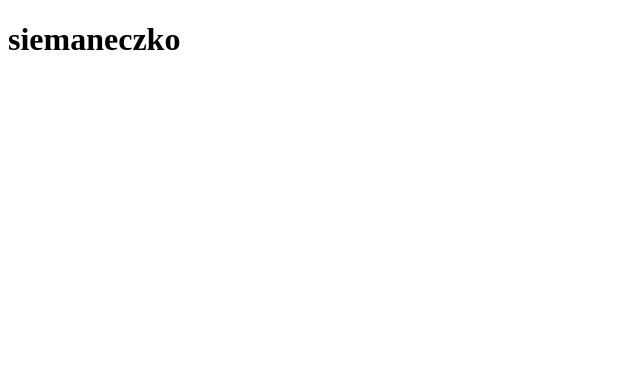
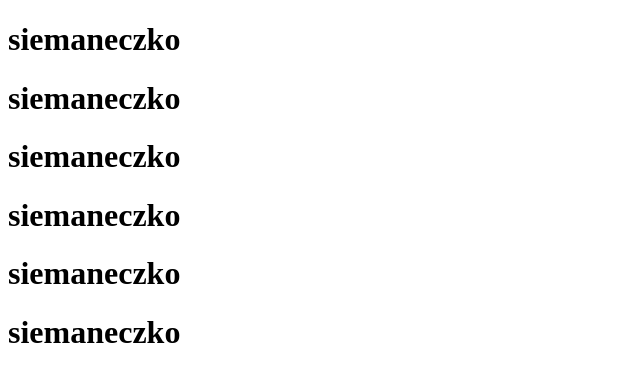
Before and after one commit to AlterMimro/test-2, a plain HTML site: page index.html in a window 1280 px wide. Shown: the whole page, without its empty margins (0-640 px from the left). Drawn offline with Linux system fonts and the light colour scheme.

Commit message:
added h123112324

```diff
--- a/index.html
+++ b/index.html
@@ -12,6 +12,21 @@
     <h1>siemaneczko
 
     </h1>
+    <h1>siemaneczko
+
+    </h1>
+    <h1>siemaneczko
+
+    </h1>
+    <h1>siemaneczko
+
+    </h1>
+    <h1>siemaneczko
+
+    </h1>
+    <h1>siemaneczko
+
+    </h1>
 </body>
 
 </html>
```
